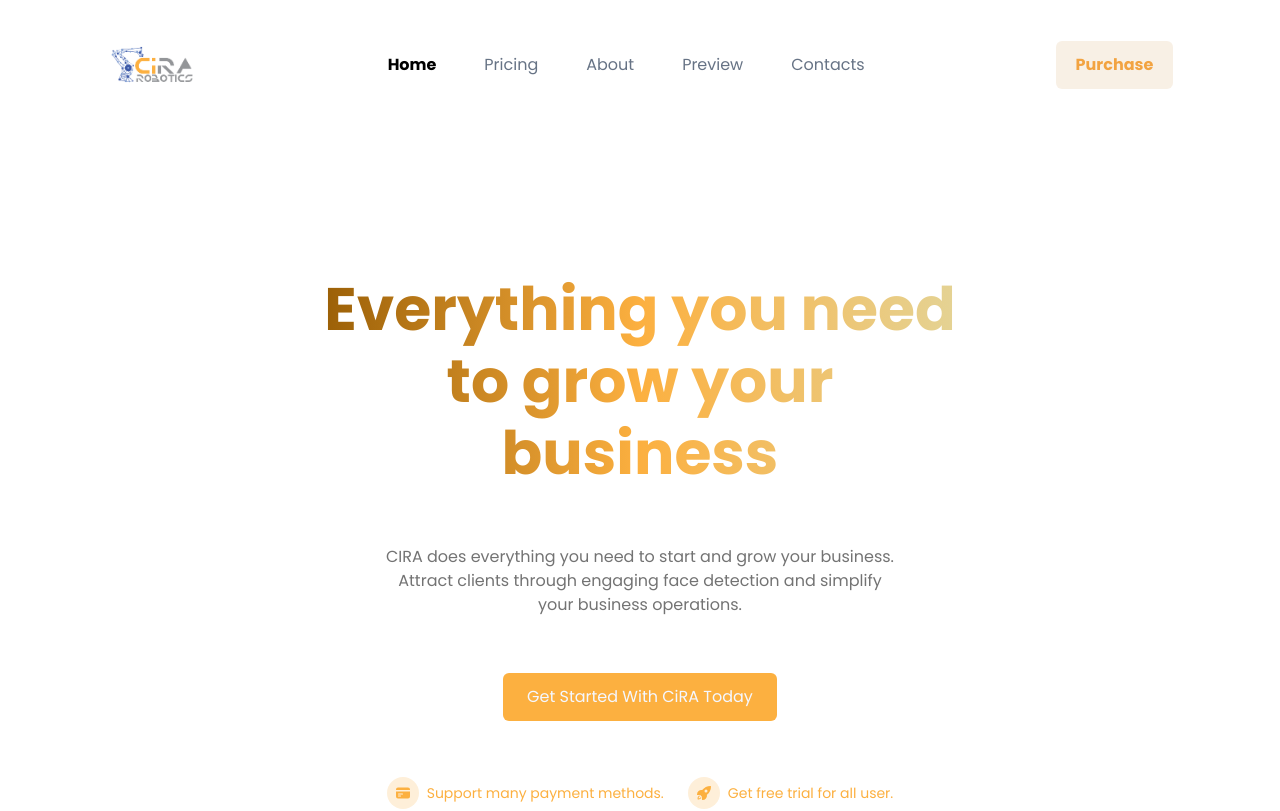
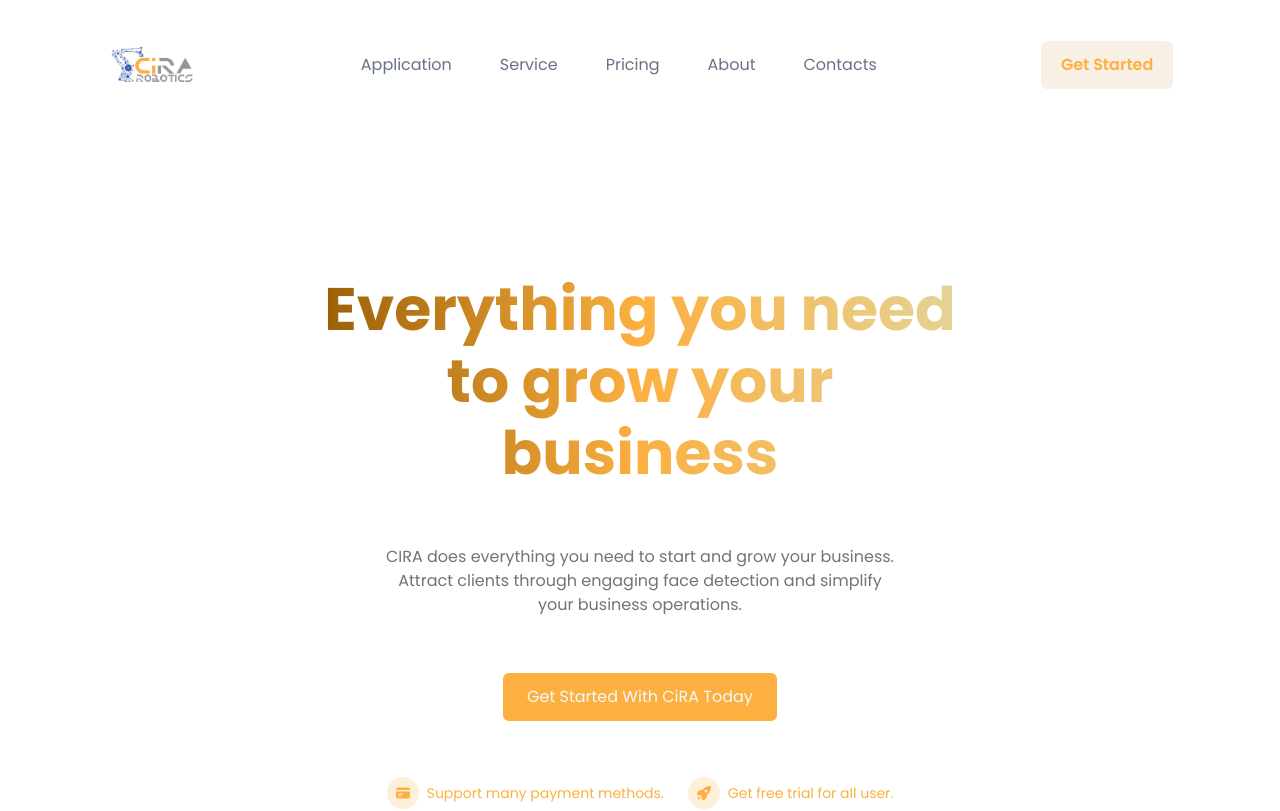
Before and after one commit to deeptech-kmitl/frontend-cira-merchant, a Next.js app: page / in a window 1280 px wide. Shown: the top 811 px of the page. Built offline with nearby package versions, Linux system fonts and the light colour scheme.

Commit message:
feat: navbar

```diff
--- a/components/Navbar.tsx
+++ b/components/Navbar.tsx
@@ -8,10 +8,10 @@ interface navTab {
 }
 
 const tab: navTab[] = [
-  { title: 'Home', href: '/' },
+  { title: 'Application', href: '/application' },
+  { title: 'Service', href: '/service' },
   { title: 'Pricing', href: '/pricing' },
   { title: 'About', href: '/about' },
-  { title: 'Preview', href: '/preview' },
   { title: 'Contacts', href: '/contacts' },
 ];
 
@@ -36,8 +36,8 @@ const Navbar = () => {
           </Link>
         ))}
       </ul>
-      <button className="px-5 py-3 bg-primary-dark/10 text-[#F2A341] font-bold rounded-md">
-        Purchase
+      <button className="px-5 py-3 bg-[#B66D00]/10 text-primary-1 font-semibold rounded-md">
+        Get Started
       </button>
     </div>
   );
```
